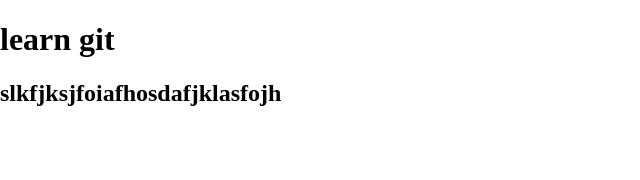
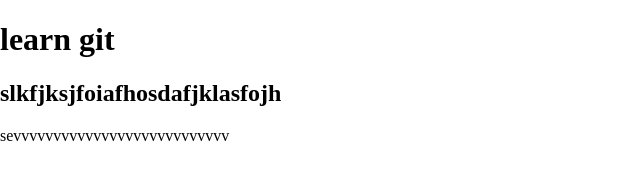
Before and after one commit to Kratik-Sen/learn-github, a plain HTML site: page index.html in a window 1280 px wide. Shown: the whole page, without its empty margins (0-640 px from the left). Drawn offline with Linux system fonts and the light colour scheme.

Commit message:
add p tag sevvvvv

```diff
--- a/index.html
+++ b/index.html
@@ -10,5 +10,6 @@
 <body>
     <h1>learn git</h1>
     <h2>slkfjksjfoiafhosdafjklasfojh</h2>
+    <p>sevvvvvvvvvvvvvvvvvvvvvvvvvvv</p>
 </body>
 </html>
```
